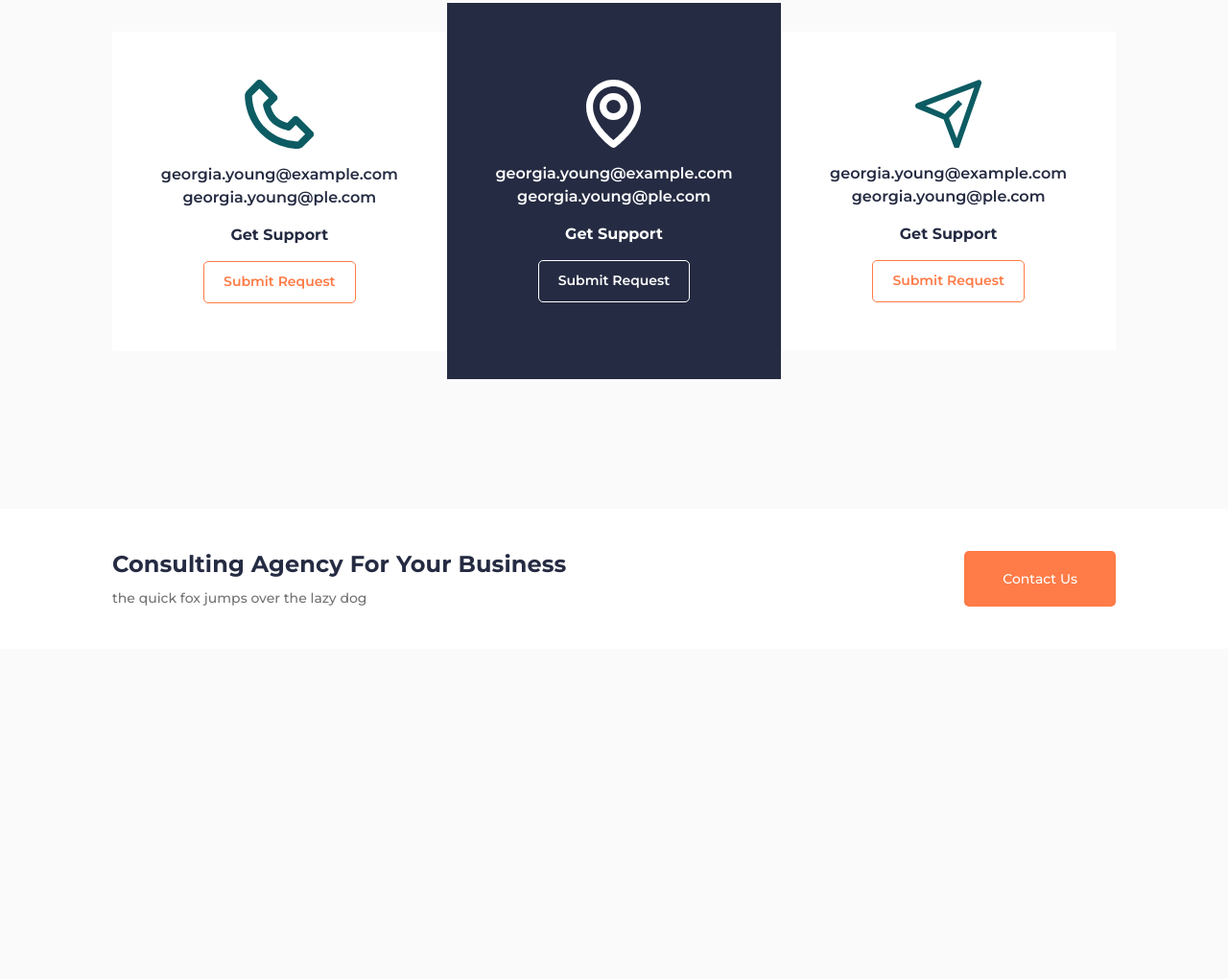
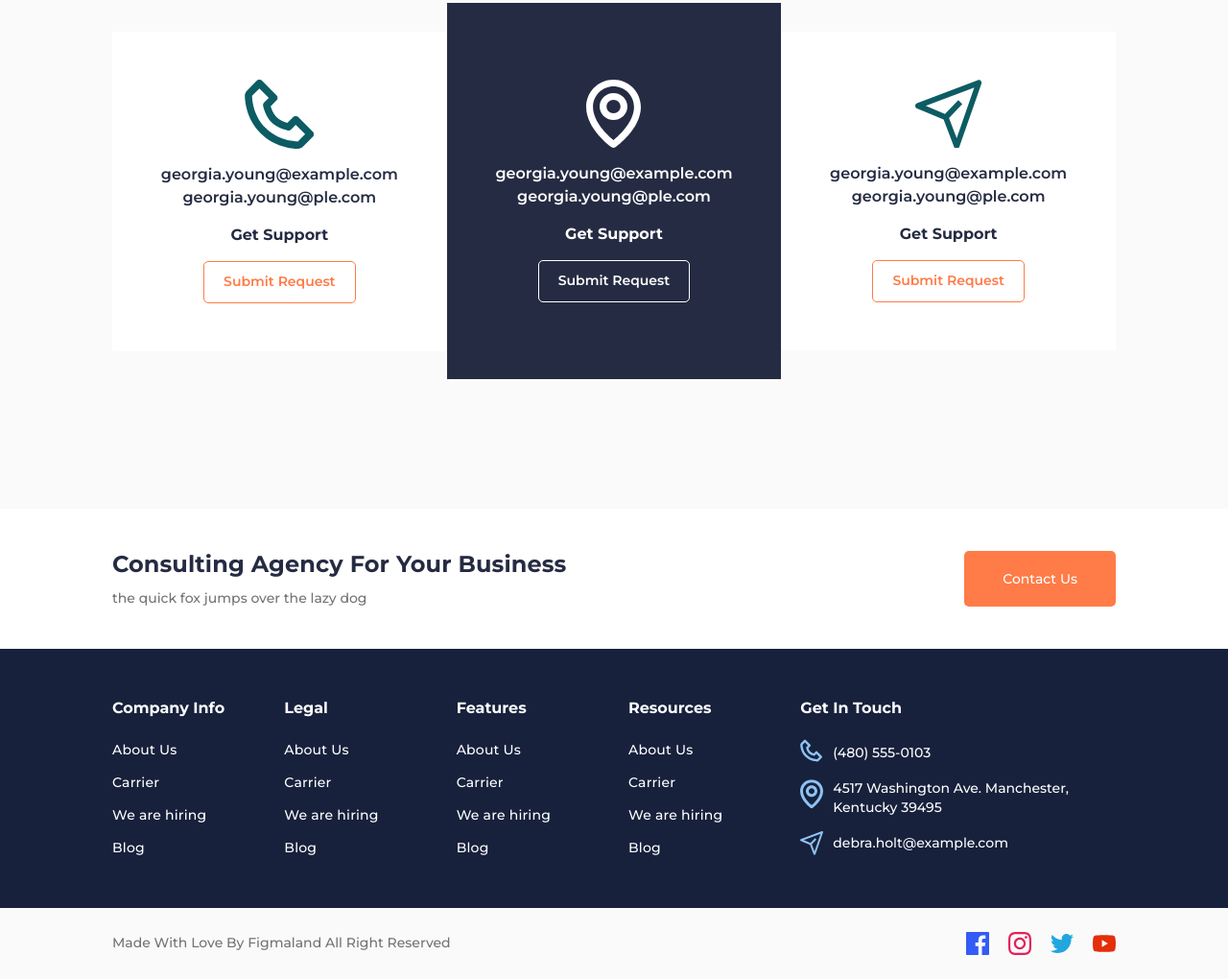
Before and after one commit to RudakovIlya/relvise_project, a plain HTML site: page index.html in a window 1280 px wide. Shown: the part 3612-4632 px from the top of the page at 96% size. Before the commit the page ends 4288 px from the top, so only its background shows below. Drawn offline with Linux system fonts and the light colour scheme.

Commit message:
feat: add footer

```diff
--- a/index.html
+++ b/index.html
@@ -367,9 +367,92 @@
 
 		</main>
 
-		<footer class="footer"></footer>
+		<footer class="footer">
+			<div class="footer__top">
+				<div class="footer__main _container">
+					<div class="footer__row">
+						<div class="footer__column">
+							<div class="footer__label">Company Info</div>
+							<nav class="footer__menu menu-footer">
+								<ul class="menu-footer__list">
+									<li class="menu-footer__item"><a href="" class="menu-footer__link">About Us</a></li>
+									<li class="menu-footer__item"><a href="" class="menu-footer__link">Carrier</a></li>
+									<li class="menu-footer__item"><a href="" class="menu-footer__link">We are hiring</a></li>
+									<li class="menu-footer__item"><a href="" class="menu-footer__link">Blog</a></li>
+								</ul>
+							</nav>
+						</div>
+						<div class="footer__column">
+							<div class="footer__label">Legal</div>
+							<nav class="footer__menu menu-footer">
+								<ul class="menu-footer__list">
+									<li class="menu-footer__item"><a href="" class="menu-footer__link">About Us</a></li>
+									<li class="menu-footer__item"><a href="" class="menu-footer__link">Carrier</a></li>
+									<li class="menu-footer__item"><a href="" class="menu-footer__link">We are hiring</a></li>
+									<li class="menu-footer__item"><a href="" class="menu-footer__link">Blog</a></li>
+								</ul>
+							</nav>
+						</div>
+						<div class="footer__column">
+							<div class="footer__label">Features</div>
+							<nav class="footer__menu menu-footer">
+								<ul class="menu-footer__list">
+									<li class="menu-footer__item"><a href="" class="menu-footer__link">About Us</a></li>
+									<li class="menu-footer__item"><a href="" class="menu-footer__link">Carrier</a></li>
+									<li class="menu-footer__item"><a href="" class="menu-footer__link">We are hiring</a></li>
+									<li class="menu-footer__item"><a href="" class="menu-footer__link">Blog</a></li>
+								</ul>
+							</nav>
+						</div>
+						<div class="footer__column">
+							<div class="footer__label">Resources</div>
+							<nav class="footer__menu menu-footer">
+								<ul class="menu-footer__list">
+									<li class="menu-footer__item"><a href="" class="menu-footer__link">About Us</a></li>
+									<li class="menu-footer__item"><a href="" class="menu-footer__link">Carrier</a></li>
+									<li class="menu-footer__item"><a href="" class="menu-footer__link">We are hiring</a></li>
+									<li class="menu-footer__item"><a href="" class="menu-footer__link">Blog</a></li>
+								</ul>
+							</nav>
+						</div>
+						<div class="footer__column">
+							<div class="footer__label">Get In Touch</div>
+							<div class="footer__contacts contacts-footer">
+								<a href="tel:4805550103" class="contacts-footer__item contacts-footer__item_phone">(480)
+									555-0103</a>
+								<a href="" class="contacts-footer__item contacts-footer__item_map">4517 Washington Ave.
+									Manchester, Kentucky 39495</a>
+								<a href="mailto:debra.holt@example.com"
+									class="contacts-footer__item contacts-footer__item_email">debra.holt@example.com</a>
+							</div>
+						</div>
+					</div>
+				</div>
+			</div>
+			<div class="footer__bottom">
+				<div class="footer__container _container">
+					<div class="footer__copy">Made With Love By Figmaland All Right Reserved </div>
+					<div class="footer__social social">
+						<a href="" class="social__item">
+							<img src="img/footer/social/01.svg" alt="social">
+						</a>
+						<a href="" class="social__item">
+							<img src="img/footer/social/02.svg" alt="social">
+						</a>
+						<a href="" class="social__item">
+							<img src="img/footer/social/03.svg" alt="social">
+						</a>
+						<a href="" class="social__item">
+							<img src="img/footer/social/04.svg" alt="social">
+						</a>
+					</div>
+				</div>
+			</div>
+		</footer>
 
 	</div>
+
+	<script src="js/app.js"></script>
 
 </body>
 
```
